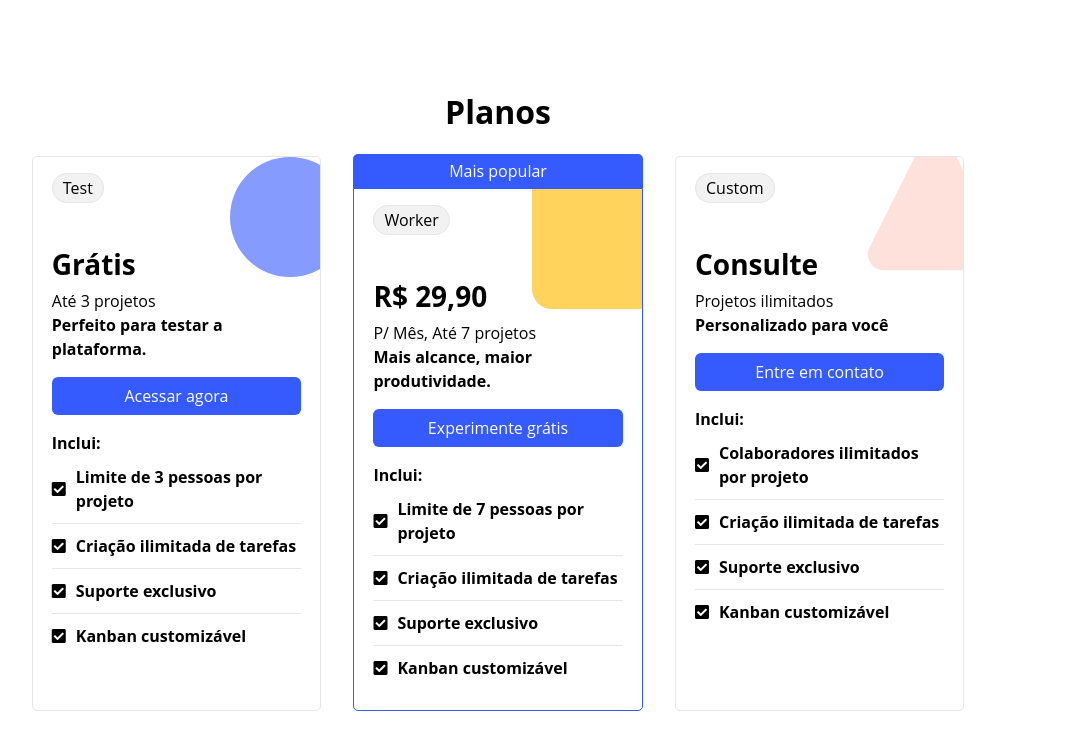
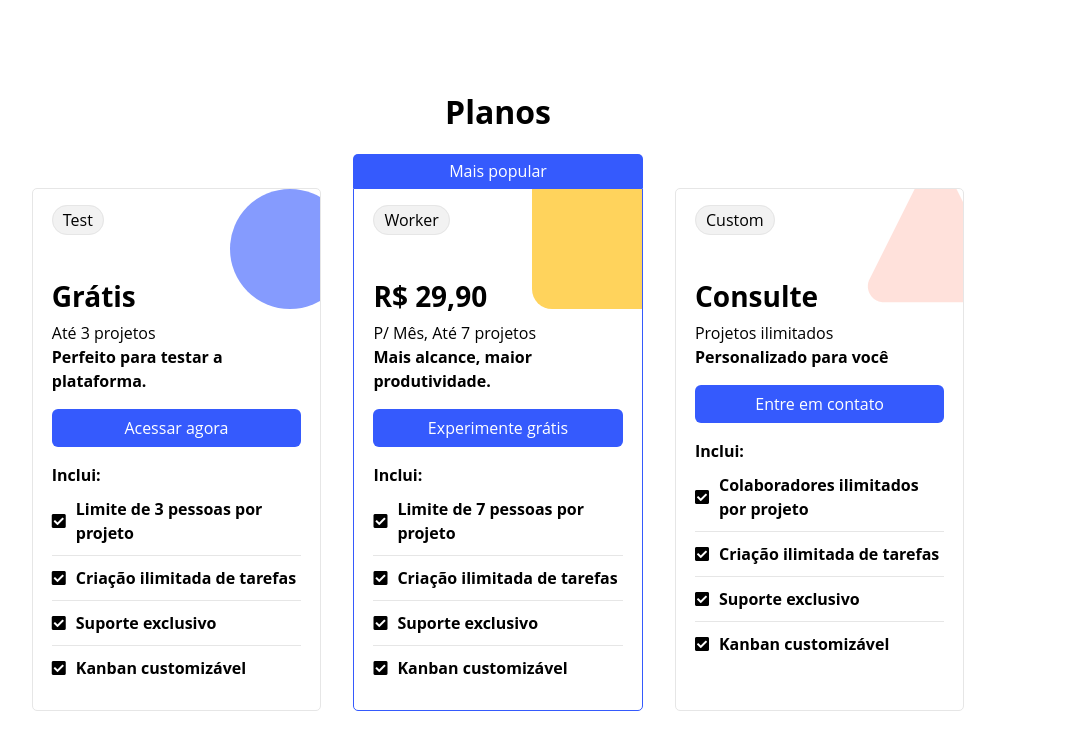
Before and after one commit to saymon-felipe/cademint-site, a plain HTML site: page index.html in a window 1280 px wide. Shown: the part 2298-3047 px from the top of the page, without its empty margins (142-1229 px from the left). Drawn offline with nearby package versions, Linux system fonts and the light colour scheme.

Commit message:
Correção planos

```diff
--- a/index.html
+++ b/index.html
@@ -138,7 +138,7 @@
         <section class="plans-section container py-5 my-5">
           <h2 class="text-center"><strong>Planos</strong></h2>
           <div class="plans-container d-flex flex-wrap justify-content-center mb-5 pb-5">
-            <div class="plan plan-free">
+            <div class="plan plan-free mt-5">
               <div class="plan-header">
                 <span class="plan-name-label">Test</span>
                 <h3 class="mt-5"><strong>Grátis</strong></h3>
@@ -200,7 +200,7 @@
                 </div>
               </div>
             </div>
-            <div class="plan plan-custom">
+            <div class="plan plan-custom mt-5">
               <div class="plan-header">
                 <img src="./assets/img/plan-custom-icon.png">
                 <span class="plan-name-label">Custom</span>
```
